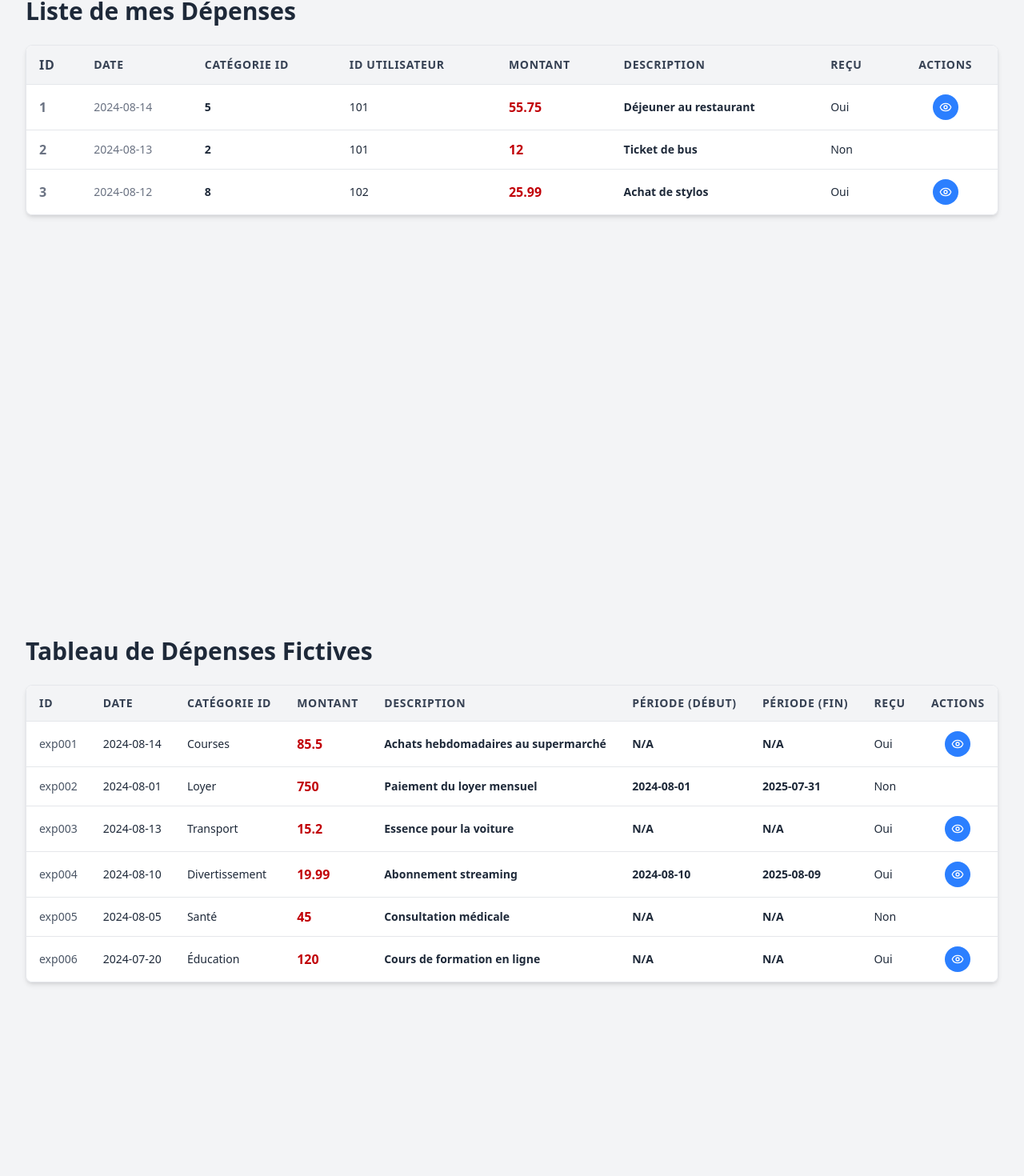
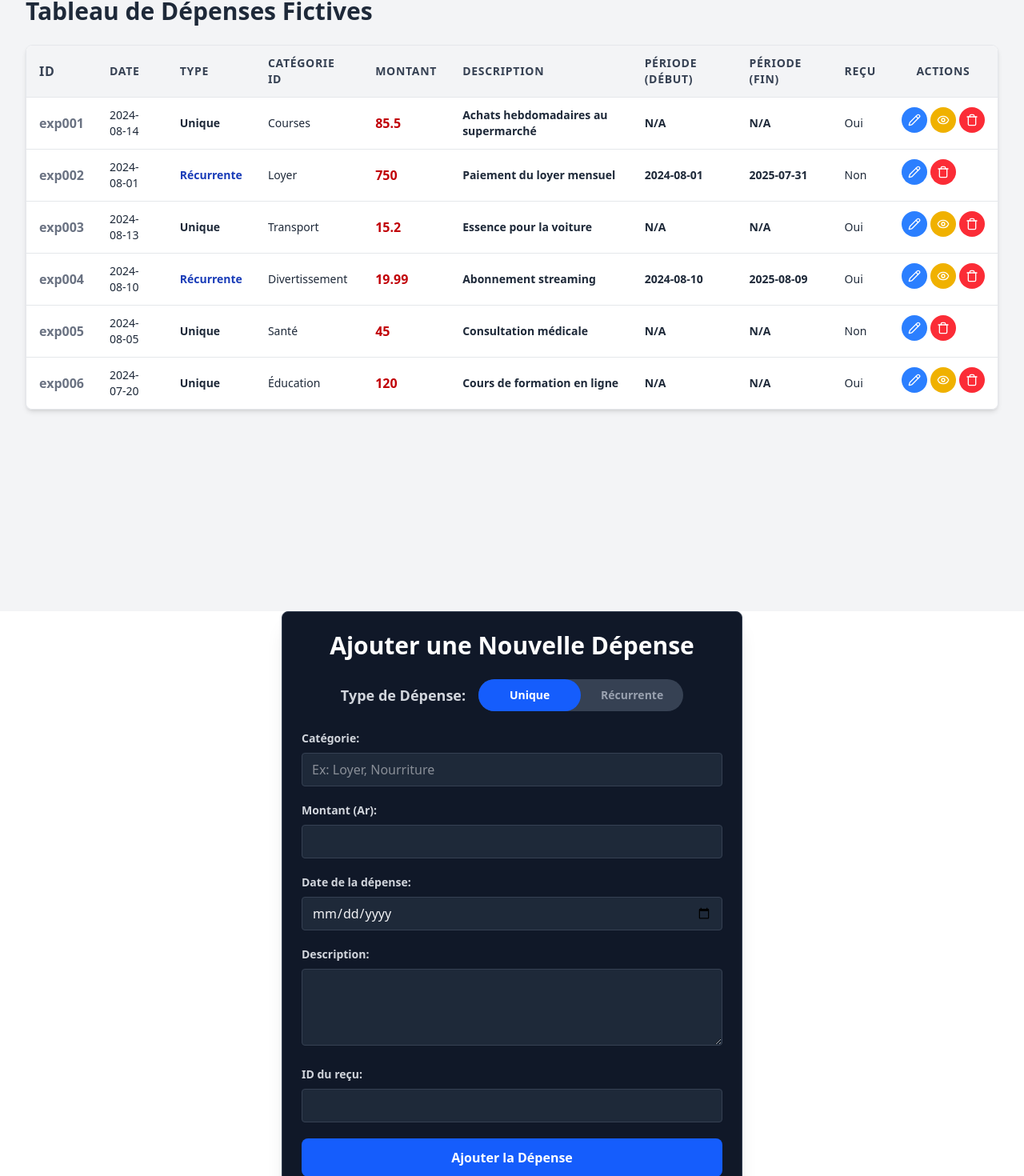
Before and after one commit to vals43/Personal-Expense-Tracker, a React (Vite) app in the folder frontend/: page / in a window 1280 px wide. Shown: the part 36-1506 px from the top of the page at 80% size. Built offline with nearby package versions, Linux system fonts and the light colour scheme.

Commit message:
add: component AddExpense

```diff
--- a/frontend/src/App.jsx
+++ b/frontend/src/App.jsx
@@ -1,46 +1,7 @@
 import { useState } from 'react'
-import { ExpenseListOneTime } from './components/expenseOneTime'
 import { ExpenseListRecurring } from './components/expenseRecurring';
+import { AddExpenseForm } from './components/ExpenseNew.jsx';
 
-function TestExpenses() {
-  const allMyExpenses = [
-    {
-      id: 1,
-      user_id: 101,
-      category_id: 5,
-      amount: 55.75,
-      date: "2024-08-14",
-      description: "Déjeuner au restaurant",
-      receipt_id: "rcpt-abc123"
-    },
-    {
-      id: 2,
-      user_id: 101,
-      category_id: 2,
-      amount: 12.00,
-      date: "2024-08-13",
-      description: "Ticket de bus",
-      receipt_id: null
-    },
-    {
-      id: 3,
-      user_id: 102,
-      category_id: 8,
-      amount: 25.99,
-      date: "2024-08-12",
-      description: "Achat de stylos",
-      receipt_id: "rcpt-xyz789"
-    }
-  ];
-
-  return (
-    <div className="p-8 bg-gray-100 min-h-screen">
-      <h1 className="text-3xl font-bold text-gray-800 mb-6">Liste de mes Dépenses</h1>
-      <ExpenseListOneTime expenses={allMyExpenses} />
-
-    </div>
-  );
-}
 function TestExpenseList() {
   const fictionalExpenses = [
     {
@@ -123,8 +84,8 @@ function App() {
 
   return (
     <div className="">
-      <TestExpenses />
       <TestExpenseList />
+      <AddExpenseForm/>
     </div>
   )
 }
--- /dev/null
+++ b/frontend/src/components/ExpenseNew.jsx
@@ -0,0 +1,196 @@
+import React, { useState } from 'react';
+
+export function AddExpenseForm({ onAddExpense }) {
+  const [expenseType, setExpenseType] = useState('one-time');
+  const [categoryId, setCategoryId] = useState('');
+  const [amount, setAmount] = useState('');
+  const [date, setDate] = useState('');
+  const [description, setDescription] = useState('');
+  const [receiptId, setReceiptId] = useState('');
+  const [startDate, setStartDate] = useState('');
+  const [endDate, setEndDate] = useState('');
+
+  const handleSubmit = (e) => {
+    e.preventDefault();
+    const newExpense = {
+      category_id: categoryId,
+      amount: parseFloat(amount),
+      date,
+      description,
+      receipt_id: receiptId || null,
+      type: expenseType,
+      start_date: expenseType === 'recurring' ? startDate : null,
+      end_date: expenseType === 'recurring' ? endDate : null,
+    };
+    if (onAddExpense) onAddExpense(newExpense);
+
+    // Reset form
+    setCategoryId('');
+    setAmount('');
+    setDate('');
+    setDescription('');
+    setReceiptId('');
+    setStartDate('');
+    setEndDate('');
+    setExpenseType('one-time');
+  };
+
+  return (
+    <div className="max-w-xl mx-auto p-6 bg-gray-900 rounded-lg shadow-xl border border-gray-700">
+      <h2 className="text-3xl font-bold text-white mb-6 text-center">
+        Ajouter une Nouvelle Dépense
+      </h2>
+
+      {/* Toggle personnalisé */}
+      <div className="flex items-center justify-center mb-6">
+        <span className="text-gray-300 text-lg mr-4 font-semibold">
+          Type de Dépense:
+        </span>
+        <div className="relative flex w-64 h-10 rounded-full bg-gray-700">
+          {/* Arrière-plan coloré */}
+          <div
+            className={`absolute top-0 bottom-0 w-1/2 rounded-full transition-all duration-300 ${
+              expenseType === 'one-time'
+                ? 'left-0 bg-blue-600'
+                : 'left-1/2 bg-green-600'
+            }`}
+          ></div>
+
+          {/* Unique */}
+          <div
+            className={`relative z-10 w-1/2 flex items-center justify-center text-sm font-semibold cursor-pointer transition-colors duration-200 ${
+              expenseType === 'one-time'
+                ? 'text-white'
+                : 'text-gray-400 hover:text-gray-300'
+            }`}
+            onClick={() => setExpenseType('one-time')}
+          >
+            Unique
+          </div>
+
+          {/* Récurrente */}
+          <div
+            className={`relative z-10 w-1/2 flex items-center justify-center text-sm font-semibold cursor-pointer transition-colors duration-200 ${
+              expenseType === 'recurring'
+                ? 'text-white'
+                : 'text-gray-400 hover:text-gray-300'
+            }`}
+            onClick={() => setExpenseType('recurring')}
+          >
+            Récurrente
+          </div>
+        </div>
+      </div>
+
+      <form onSubmit={handleSubmit} className="space-y-5">
+        {/* Catégorie */}
+        <div>
+          <label className="block text-gray-300 text-sm font-bold mb-2">
+            Catégorie:
+          </label>
+          <input
+            type="text"
+            value={categoryId}
+            onChange={(e) => setCategoryId(e.target.value)}
+            className="border border-gray-700 rounded w-full py-2 px-3 bg-gray-800 text-gray-100 focus:ring-2 focus:ring-blue-500"
+            placeholder="Ex: Loyer, Nourriture"
+            required
+          />
+        </div>
+
+        {/* Montant */}
+        <div>
+          <label className="block text-gray-300 text-sm font-bold mb-2">
+            Montant (Ar):
+          </label>
+          <input
+            type="number"
+            value={amount}
+            onChange={(e) => setAmount(e.target.value)}
+            className="border border-gray-700 rounded w-full py-2 px-3 bg-gray-800 text-gray-100 focus:ring-2 focus:ring-blue-500"
+            step="0.01"
+            required
+          />
+        </div>
+
+        {/* Date */}
+        <div>
+          <label className="block text-gray-300 text-sm font-bold mb-2">
+            Date de la dépense:
+          </label>
+          <input
+            type="date"
+            value={date}
+            onChange={(e) => setDate(e.target.value)}
+            className="border border-gray-700 rounded w-full py-2 px-3 bg-gray-800 text-gray-100 focus:ring-2 focus:ring-blue-500"
+            required
+          />
+        </div>
+
+        {/* Description */}
+        <div>
+          <label className="block text-gray-300 text-sm font-bold mb-2">
+            Description:
+          </label>
+          <textarea
+            value={description}
+            onChange={(e) => setDescription(e.target.value)}
+            className="border border-gray-700 rounded w-full py-2 px-3 bg-gray-800 text-gray-100 h-24 focus:ring-2 focus:ring-blue-500"
+          ></textarea>
+        </div>
+
+        {/* Reçu */}
+        <div>
+          <label className="block text-gray-300 text-sm font-bold mb-2">
+            ID du reçu:
+          </label>
+          <input
+            type="text"
+            value={receiptId}
+            onChange={(e) => setReceiptId(e.target.value)}
+            className="border border-gray-700 rounded w-full py-2 px-3 bg-gray-800 text-gray-100 focus:ring-2 focus:ring-blue-500"
+          />
+        </div>
+
+        {/* Dates si récurrent */}
+        {expenseType === 'recurring' && (
+          <div className="space-y-5 bg-gray-800 p-4 rounded-md border border-gray-700">
+            <p className="text-white text-lg font-bold">Détails de Récurrence</p>
+            <div>
+              <label className="block text-gray-300 text-sm font-bold mb-2">
+                Date de début:
+              </label>
+              <input
+                type="date"
+                value={startDate}
+                onChange={(e) => setStartDate(e.target.value)}
+                className="border border-gray-700 rounded w-full py-2 px-3 bg-gray-800 text-gray-100 focus:ring-2 focus:ring-green-500"
+                required
+              />
+            </div>
+            <div>
+              <label className="block text-gray-300 text-sm font-bold mb-2">
+                Date de fin:
+              </label>
+              <input
+                type="date"
+                value={endDate}
+                onChange={(e) => setEndDate(e.target.value)}
+                className="border border-gray-700 rounded w-full py-2 px-3 bg-gray-800 text-gray-100 focus:ring-2 focus:ring-green-500"
+                required
+              />
+            </div>
+          </div>
+        )}
+
+        {/* Bouton */}
+        <button
+          type="submit"
+          className="w-full bg-blue-600 hover:bg-blue-700 text-white font-bold py-3 rounded-lg focus:ring-2 focus:ring-blue-500 transition-all"
+        >
+          Ajouter la Dépense
+        </button>
+      </form>
+    </div>
+  );
+}
--- a/frontend/src/components/expenseRecurring.jsx
+++ b/frontend/src/components/expenseRecurring.jsx
@@ -1,5 +1,7 @@
 import React from 'react';
-import { Eye } from 'lucide-react';
+import { Eye, EyeClosed, PencilIcon, Trash } from 'lucide-react';
+
+let hover = true
 
 export function ExpenseListRecurring({ expenses }) {
   if (!expenses || expenses.length === 0) {
@@ -15,8 +17,9 @@ export function ExpenseListRecurring({ expenses }) {
       <table className="min-w-full bg-white">
         <thead className="bg-gray-100 text-gray-700 border-b border-gray-200">
           <tr>
-            <th className="px-4 py-3 text-left text-sm font-semibold uppercase tracking-wider">ID</th>
+          <th className="px-4 py-3 text-left  font-bold uppercase tracking-wider">ID</th>
             <th className="px-4 py-3 text-left text-sm font-semibold uppercase tracking-wider">Date</th>
+            <th className="px-4 py-3 text-left text-sm font-semibold uppercase tracking-wider">type</th>
             <th className="px-4 py-3 text-left text-sm font-semibold uppercase tracking-wider">Catégorie ID</th>
             <th className="px-4 py-3 text-left text-sm font-semibold uppercase tracking-wider">Montant</th>
             <th className="px-4 py-3 text-left text-sm font-semibold uppercase tracking-wider">Description</th>
@@ -29,23 +32,42 @@ export function ExpenseListRecurring({ expenses }) {
         <tbody>
           {expenses.map((expense) => (
             <tr key={expense.id} className="border-t border-gray-200 hover:bg-gray-50 transition-colors duration-150">
-              <td className="px-4 py-3 text-sm text-gray-600">{expense.id}</td>
+              <td className="px-4 py-3 font-bold   text-gray-500">{expense.id}</td>
               <td className="px-4 py-3 text-sm text-gray-800">{expense.date}</td>
+              {
+                expense.type == "Récurrente" ?
+              <td className="px-4 py-3 text-sm font-bold text-blue-800">{expense.type }</td>
+              :
+              <td className="px-4 py-3 text-sm font-bold text-gray-800">{expense.type }</td>
+              }
               <td className="px-4 py-3 text-sm text-gray-800">{expense.category_id}</td>
               <td className="px-4 py-3 text-red-700 font-bold">{expense.amount}</td>
               <td className="px-4 py-3 text-sm text-gray-800 font-bold">{expense.description || "N/A"}</td>
               <td className="px-4 py-3 text-sm text-gray-800 font-bold">{expense.start_date || "N/A"}</td>
               <td className="px-4 py-3 text-sm text-gray-800 font-bold">{expense.end_date || "N/A"}</td>
               <td className="px-4 py-3 text-sm text-gray-800">{expense.receipt_id ? "Oui" : "Non"}</td>
-              <td className="px-4 py-3 flex justify-center items-center gap-2">
+              <td className="px-4 py-3 flex justify-start items-center gap-1 ">
+              <button
+                    className="p-2 bg-blue-500 cursor-pointer text-white rounded-full hover:bg-blue-600 focus:outline-none focus:ring-2 focus:ring-blue-400 focus:ring-offset-2 transition-all duration-150"
+                    title="Edit the expense"
+                  >
+                    <PencilIcon size={16} />
+                  </button>
                 {expense.receipt_id && (
                   <button
-                    className="p-2 bg-blue-500 text-white rounded-full hover:bg-blue-600 focus:outline-none focus:ring-2 focus:ring-blue-400 focus:ring-offset-2 transition-all duration-150"
-                    title="Voir le reçu"
+                    className="p-2 bg-yellow-500 cursor-pointer text-white rounded-full hover:bg-yellow-600 focus:outline-none focus:ring-2 focus:ring-yellow-400 focus:ring-offset-2 transition-all duration-150"
+                    title="See the receipt"
                   >
-                    <Eye size={16} />
+
+                    { hover ? <Eye size={16} /> : <EyeClosed size={16} />}
                   </button>
                 )}
+                  <button
+                    className="p-2 bg-red-500 cursor-pointer text-white rounded-full hover:bg-red-600 focus:outline-none focus:ring-2 focus:ring-red-400 focus:ring-offset-2 transition-all duration-150"
+                    title="Delete the expense"
+                  >
+                    <Trash size={16} />
+                  </button>
               </td>
             </tr>
           ))}
```
